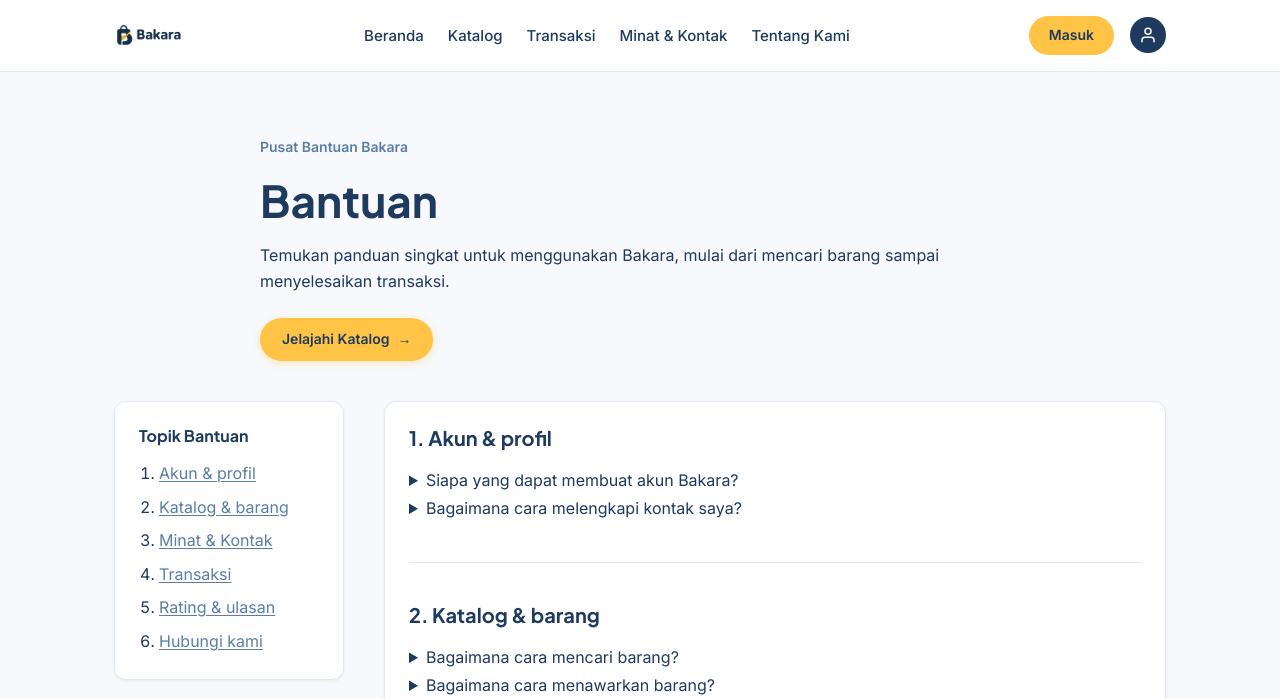
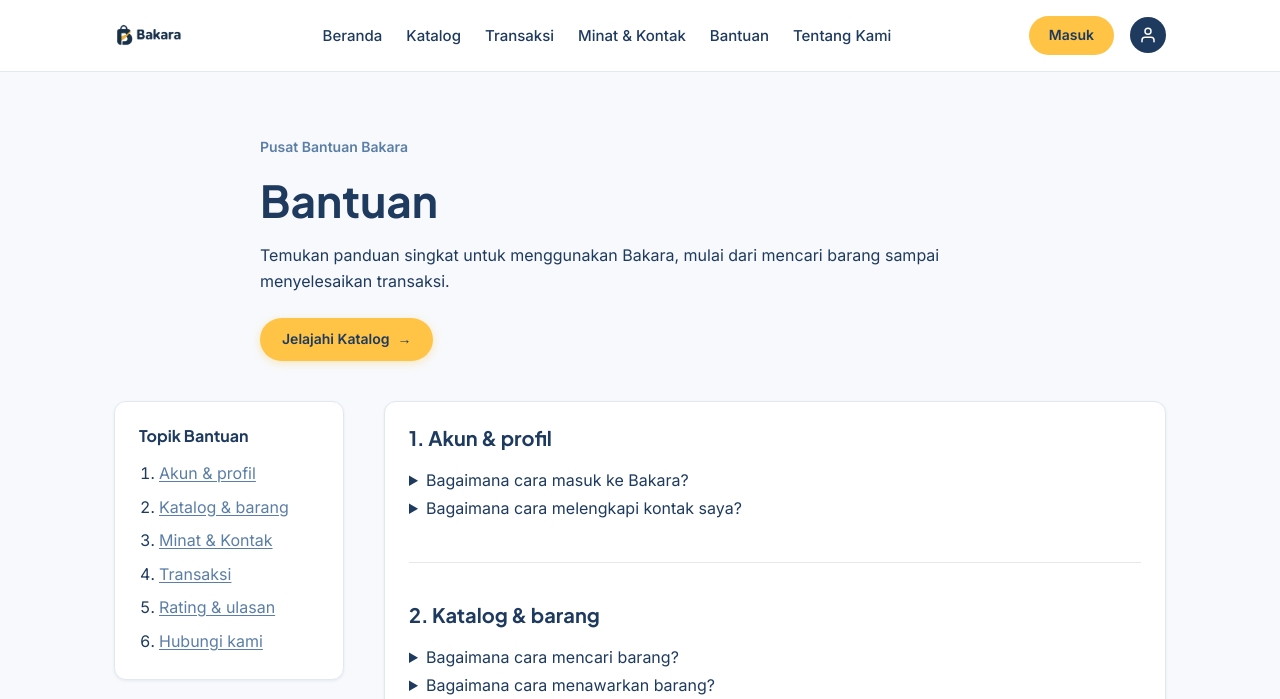
Before and after one commit to kelompok-7-pbp-c/Bakara, a Django app: page /bantuan/ in a window 1280 px wide. Shown: the top 699 px of the page. Run offline with Django 5.2, Linux system fonts and the light colour scheme.

Commit message:
feat(main): integrate help page to navbar and refine layout
- Add Help/FAQ link to the main navigation bar
- Fix layout and styling issues on the help page

```diff
--- a/templates/bantuan.html
+++ b/templates/bantuan.html
@@ -36,17 +36,11 @@
                     <h2 id="akun-profil-heading">1. Akun &amp; profil</h2>
 
                     <details class="help-faq-item">
-                        <summary>Siapa yang dapat membuat akun Bakara?</summary>
+                        <summary>Bagaimana cara masuk ke Bakara?</summary>
                         <div class="help-answer">
+                            <p>Masuk ke Bakara menggunakan Email UI ataupun dengan SSO UI.</p>
                             <p>
-                                Pendaftaran Bakara menggunakan email dengan domain
-                                <strong>@ui.ac.id</strong>. Setelah terdaftar,
-                                kamu dapat masuk menggunakan username atau email
-                                dan kata sandi, atau menggunakan SSO UI.
-                            </p>
-                            <p>
-                                <a href="{% url 'authentication:register' %}">Buat akun</a>
-                                atau <a href="{% url 'authentication:login' %}">masuk ke Bakara</a>.
+                                <a href="{% url 'authentication:login' %}">Masuk ke Bakara</a>
                             </p>
                         </div>
                     </details>
--- a/templates/base.html
+++ b/templates/base.html
@@ -41,6 +41,7 @@
                 <a href="{% url 'katalog:show_katalog' %}">Katalog</a>
                 <a href="{% url 'transaksi:show_transaction' %}">Transaksi</a>
                 <a href="{% url 'minat:daftar_peminat' %}">Minat &amp; Kontak</a>
+                <a href="{% url 'main:show_bantuan' %}">Bantuan</a>
                 <a href="{% url 'main:show_tentang' %}">Tentang Kami</a>
             </nav>
 
```
Also changed, not shown: main/tests.py (+8 -0 lines).
